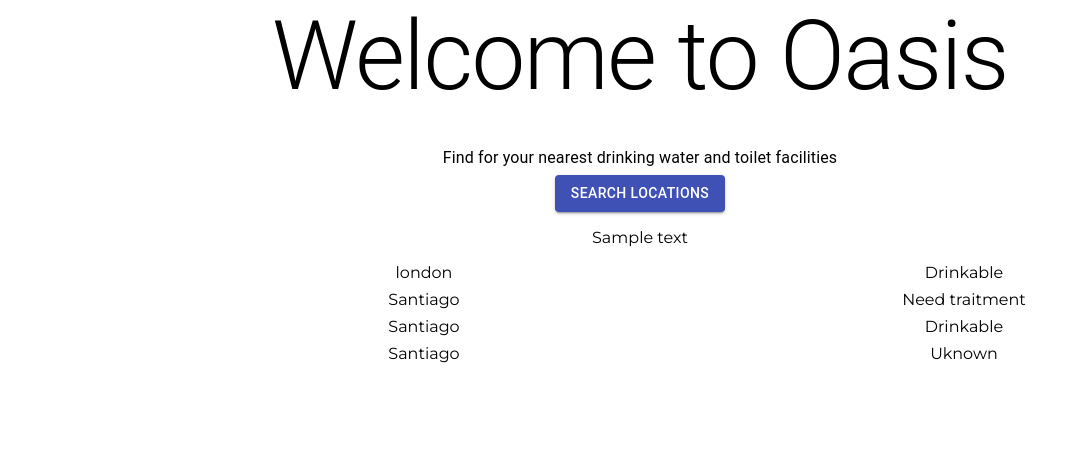
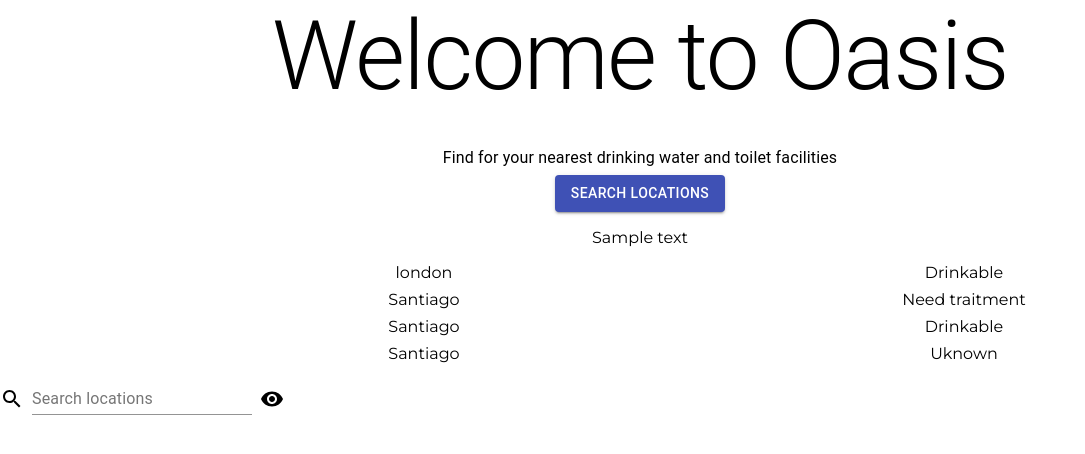
Before and after one commit to Splashpool/splashpool.github.io, a React (Create React App) app: page /search in a window 1280 px wide. Shown: the top 454 px of the page, without its empty margins (0-1085 px from the left). Built offline with nearby package versions, Linux system fonts and the light colour scheme.

Commit message:
initial screen adding textfield with icons on both sides

```diff
--- a/src/App.js
+++ b/src/App.js
@@ -3,6 +3,7 @@ import './App.css';
 import Header from './components/Header';
 import LocationListing from './components/LocationListing';
 import "fontsource-montserrat";
+import Search from './components/Search'
 
 
 function App() {
@@ -19,6 +20,11 @@ function App() {
         <div className="App">
             <Header />
             <LocationListing locationData={locations} />
+
+            {/* so depends on where we call "Search locations" from - we might not
+                need Search from the app main screen.
+            */}
+            <Search />
         </div>
     );
 }
--- /dev/null
+++ b/src/components/Search.js
@@ -0,0 +1,30 @@
+import React from 'react';
+import Grid from '@material-ui/core/Grid';
+import TextField from '@material-ui/core/TextField';
+import SearchIcon from "@material-ui/icons/Search";
+import VisibilityIcon from '@material-ui/icons/Visibility';
+
+function Search() {
+    return (
+        // if Search isn't part of the Header, then it should call Header to bring into background
+        // <Header />
+
+        // now we show the Search text input
+        <div className="Search">
+            <Grid container spacing={1} alignItems="flex-end">
+                <Grid item >
+                    <SearchIcon />
+                </Grid>
+                <Grid item >
+                    <TextField id="input-with-icon-grid filled" label="Search locations" />
+                    {/* <TextField id="input-with-icon-grid" label="Search locations" /> */}
+                </Grid>
+                <Grid item >
+                    <VisibilityIcon />
+                </Grid>
+            </Grid>
+    </div>
+    );
+}
+
+export default Search;
```
Lines whose indentation alone changed are shown as unchanged.
